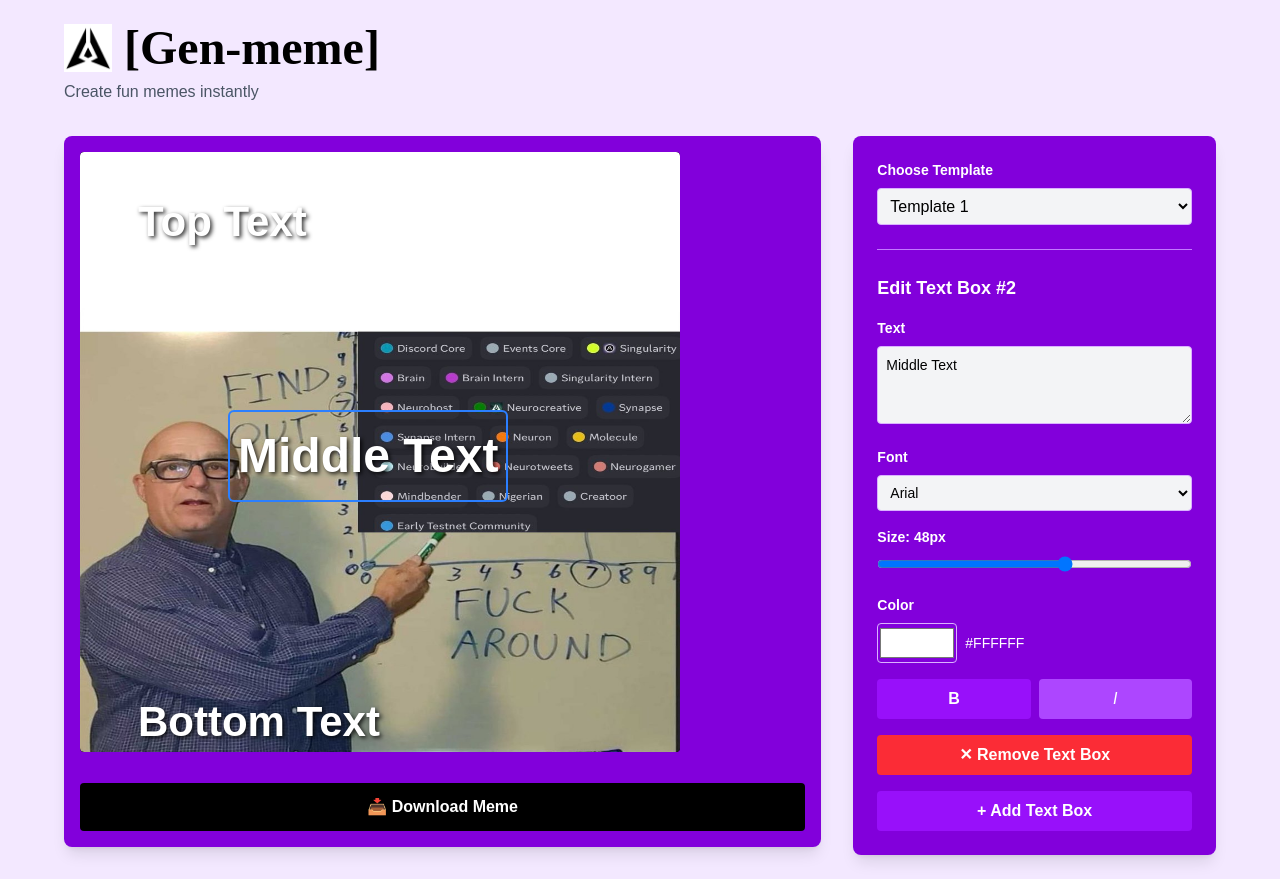
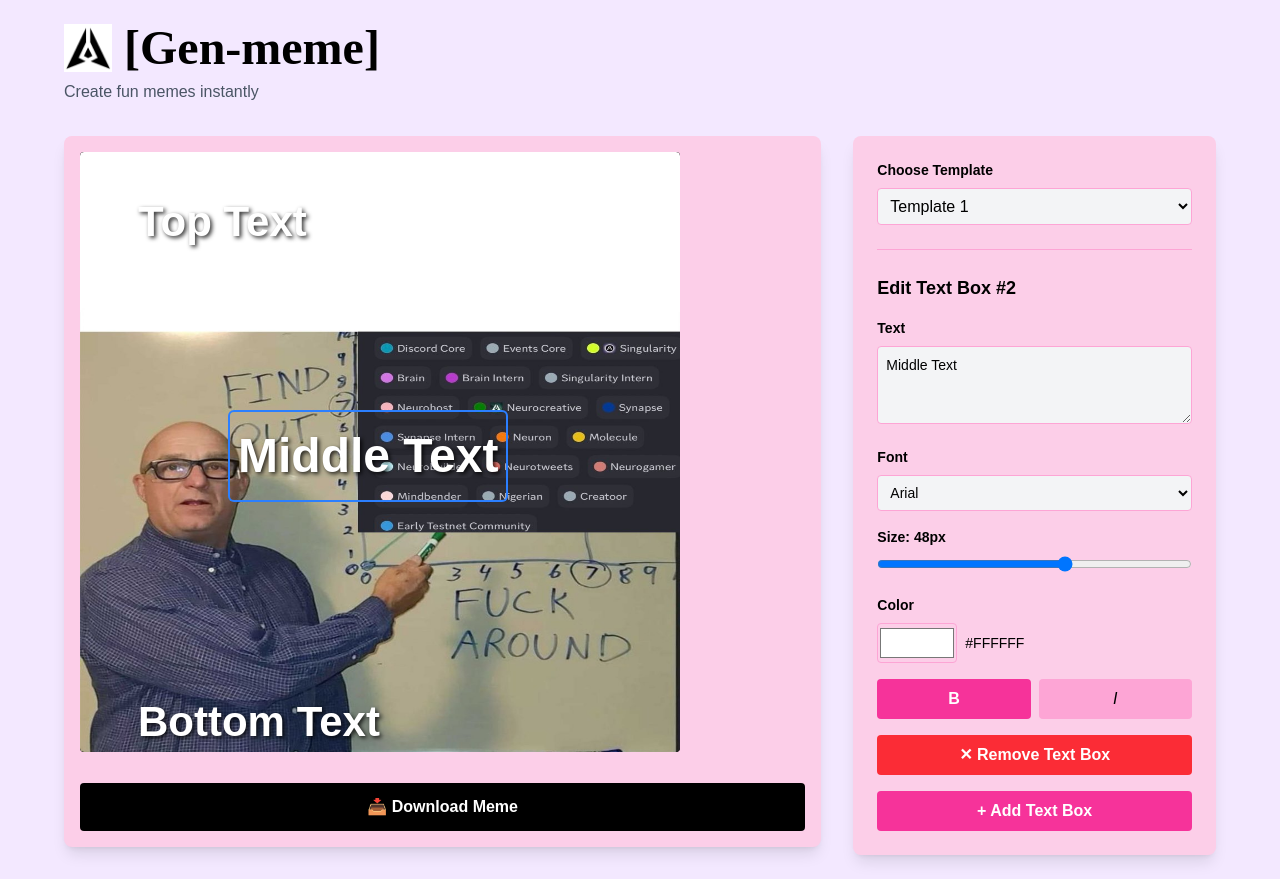
Before and after one commit to Jennivarl/genmeme, a Next.js app: page / in a window 1280 px wide. Built offline with nearby package versions, Linux system fonts and the light colour scheme.

Commit message:
Change background theme from dark purple to light pink

```diff
--- a/src/app/components/MemeGenerator.tsx
+++ b/src/app/components/MemeGenerator.tsx
@@ -168,7 +168,7 @@ export default function MemeGenerator() {
             <div className="max-w-6xl mx-auto grid grid-cols-1 lg:grid-cols-3 gap-8">
                 {/* Canvas */}
                 <div className="lg:col-span-2">
-                    <div className="bg-purple-700 rounded-lg p-4 shadow-lg">
+                    <div className="bg-pink-200 rounded-lg p-4 shadow-lg">
                         <div
                             ref={canvasRef}
                             className="relative inline-block mx-auto bg-black rounded overflow-hidden"
@@ -233,14 +233,14 @@ export default function MemeGenerator() {
                 </div>
 
                 {/* Controls */}
-                <div className="bg-purple-700 rounded-lg p-6 h-fit sticky top-6 shadow-lg text-white">
+                <div className="bg-pink-200 rounded-lg p-6 h-fit sticky top-6 shadow-lg text-black">
                     {/* Template Selector */}
                     <div className="mb-6">
-                        <label className="block text-sm font-semibold mb-2 text-white">Choose Template</label>
+                        <label className="block text-sm font-semibold mb-2 text-black">Choose Template</label>
                         <select
                             value={selectedTemplate}
                             onChange={(e) => setSelectedTemplate(e.target.value)}
-                            className="w-full bg-gray-100 text-black p-2 rounded border border-purple-300 focus:border-purple-500"
+                            className="w-full bg-gray-100 text-black p-2 rounded border border-pink-300 focus:border-pink-500"
                         >
                             {TEMPLATES.map((template) => (
                                 <option key={template.id} value={template.id}>
@@ -253,27 +253,27 @@ export default function MemeGenerator() {
                     {/* Text Box Controls */}
                     {selectedBox && (
                         <>
-                            <div className="border-t border-purple-400 pt-6">
-                                <h3 className="text-lg font-semibold mb-4 text-white">Edit Text Box #{selectedBox.id}</h3>
+                            <div className="border-t border-pink-300 pt-6">
+                                <h3 className="text-lg font-semibold mb-4 text-black">Edit Text Box #{selectedBox.id}</h3>
 
                                 {/* Text Input */}
                                 <div className="mb-4">
-                                    <label className="block text-sm font-semibold mb-2 text-white">Text</label>
+                                    <label className="block text-sm font-semibold mb-2 text-black">Text</label>
                                     <textarea
                                         value={selectedBox.text}
                                         onChange={(e) => updateTextBox(selectedBox.id, { text: e.target.value })}
-                                        className="w-full bg-gray-100 text-black p-2 rounded border border-purple-300 focus:border-purple-500 text-sm"
+                                        className="w-full bg-gray-100 text-black p-2 rounded border border-pink-300 focus:border-pink-500 text-sm"
                                         rows={3}
                                     />
                                 </div>
 
                                 {/* Font Family */}
                                 <div className="mb-4">
-                                    <label className="block text-sm font-semibold mb-2 text-white">Font</label>
+                                    <label className="block text-sm font-semibold mb-2 text-black">Font</label>
                                     <select
                                         value={selectedBox.fontFamily}
                                         onChange={(e) => updateTextBox(selectedBox.id, { fontFamily: e.target.value })}
-                                        className="w-full bg-gray-100 text-black p-2 rounded border border-purple-300 focus:border-purple-500 text-sm"
+                                        className="w-full bg-gray-100 text-black p-2 rounded border border-pink-300 focus:border-pink-500 text-sm"
                                     >
                                         <option value="Arial">Arial</option>
                                         <option value="Georgia">Georgia</option>
@@ -286,7 +286,7 @@ export default function MemeGenerator() {
 
                                 {/* Font Size */}
                                 <div className="mb-4">
-                                    <label className="block text-sm font-semibold mb-2 text-white">
+                                    <label className="block text-sm font-semibold mb-2 text-black">
                                         Size: {selectedBox.fontSize}px
                                     </label>
                                     <input
@@ -301,15 +301,15 @@ export default function MemeGenerator() {
 
                                 {/* Color */}
                                 <div className="mb-4">
-                                    <label className="block text-sm font-semibold mb-2 text-white">Color</label>
+                                    <label className="block text-sm font-semibold mb-2 text-black">Color</label>
                                     <div className="flex gap-2">
                                         <input
                                             type="color"
                                             value={selectedBox.color}
                                             onChange={(e) => updateTextBox(selectedBox.id, { color: e.target.value })}
-                                            className="h-10 w-20 rounded cursor-pointer border border-purple-300"
+                                            className="h-10 w-20 rounded cursor-pointer border border-pink-300"
                                         />
-                                        <span className="flex items-center text-sm text-white">{selectedBox.color}</span>
+                                        <span className="flex items-center text-sm text-black">{selectedBox.color}</span>
                                     </div>
                                 </div>
 
@@ -318,7 +318,7 @@ export default function MemeGenerator() {
                                     <button
                                         onClick={() => updateTextBox(selectedBox.id, { isBold: !selectedBox.isBold })}
                                         className={`flex-1 py-2 px-3 rounded font-bold transition ${
-                                            selectedBox.isBold ? 'bg-purple-600 text-white' : 'bg-purple-500 text-white hover:bg-purple-600'
+                                            selectedBox.isBold ? 'bg-pink-500 text-white' : 'bg-pink-300 text-black hover:bg-pink-400'
                                         }`}
                                     >
                                         B
@@ -326,7 +326,7 @@ export default function MemeGenerator() {
                                     <button
                                         onClick={() => updateTextBox(selectedBox.id, { isItalic: !selectedBox.isItalic })}
                                         className={`flex-1 py-2 px-3 rounded font-italic transition ${
-                                            selectedBox.isItalic ? 'bg-purple-600 text-white' : 'bg-purple-500 text-white hover:bg-purple-600'
+                                            selectedBox.isItalic ? 'bg-pink-500 text-white' : 'bg-pink-300 text-black hover:bg-pink-400'
                                         }`}
                                     >
                                         <em>I</em>
@@ -349,7 +349,7 @@ export default function MemeGenerator() {
                     {/* Add Text Box */}
                     <button
                         onClick={addTextBox}
-                        className="w-full mt-4 bg-purple-600 hover:bg-purple-700 py-2 rounded font-semibold transition text-white"
+                        className="w-full mt-4 bg-pink-500 hover:bg-pink-600 py-2 rounded font-semibold transition text-white"
                     >
                         + Add Text Box
                     </button>
```
